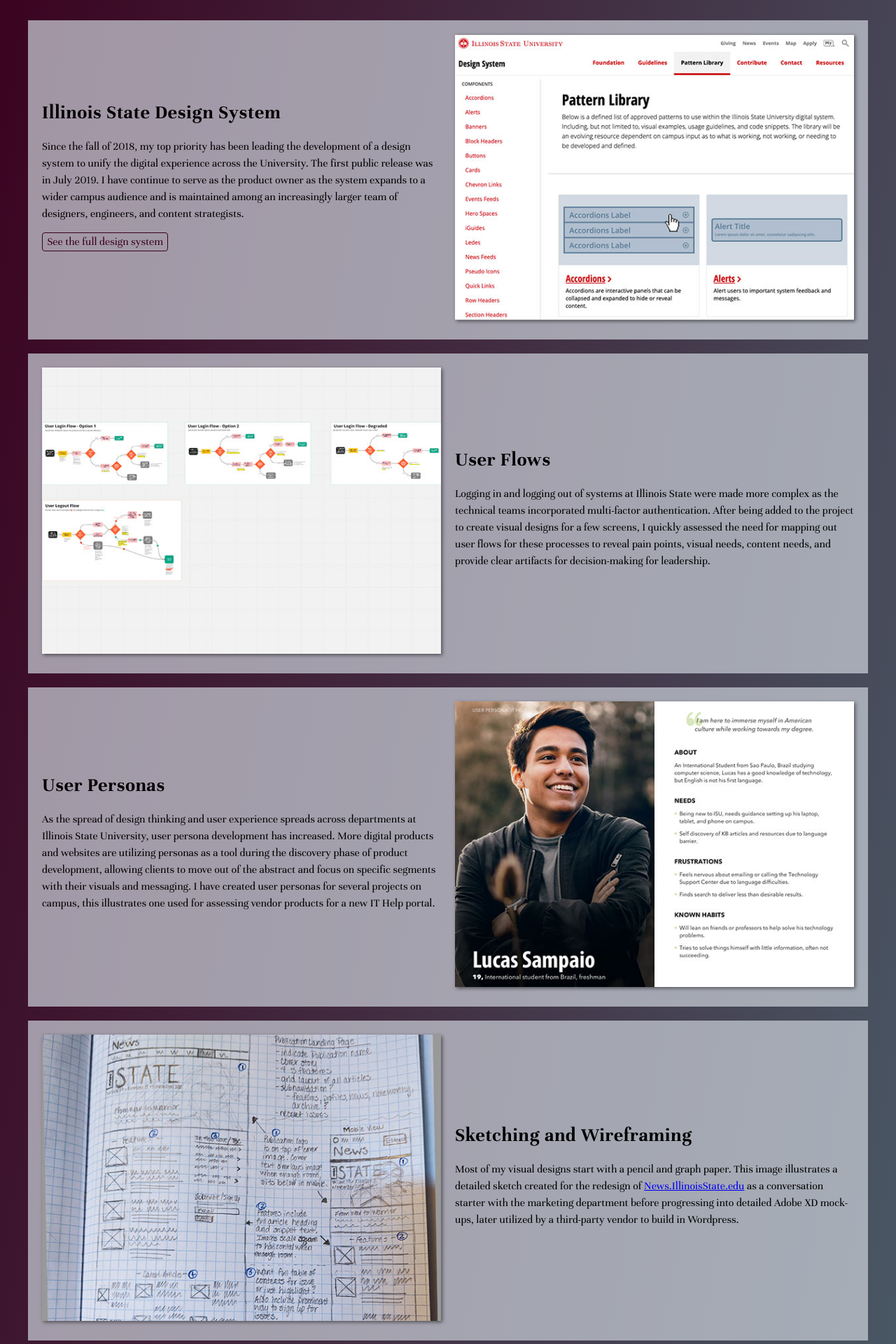
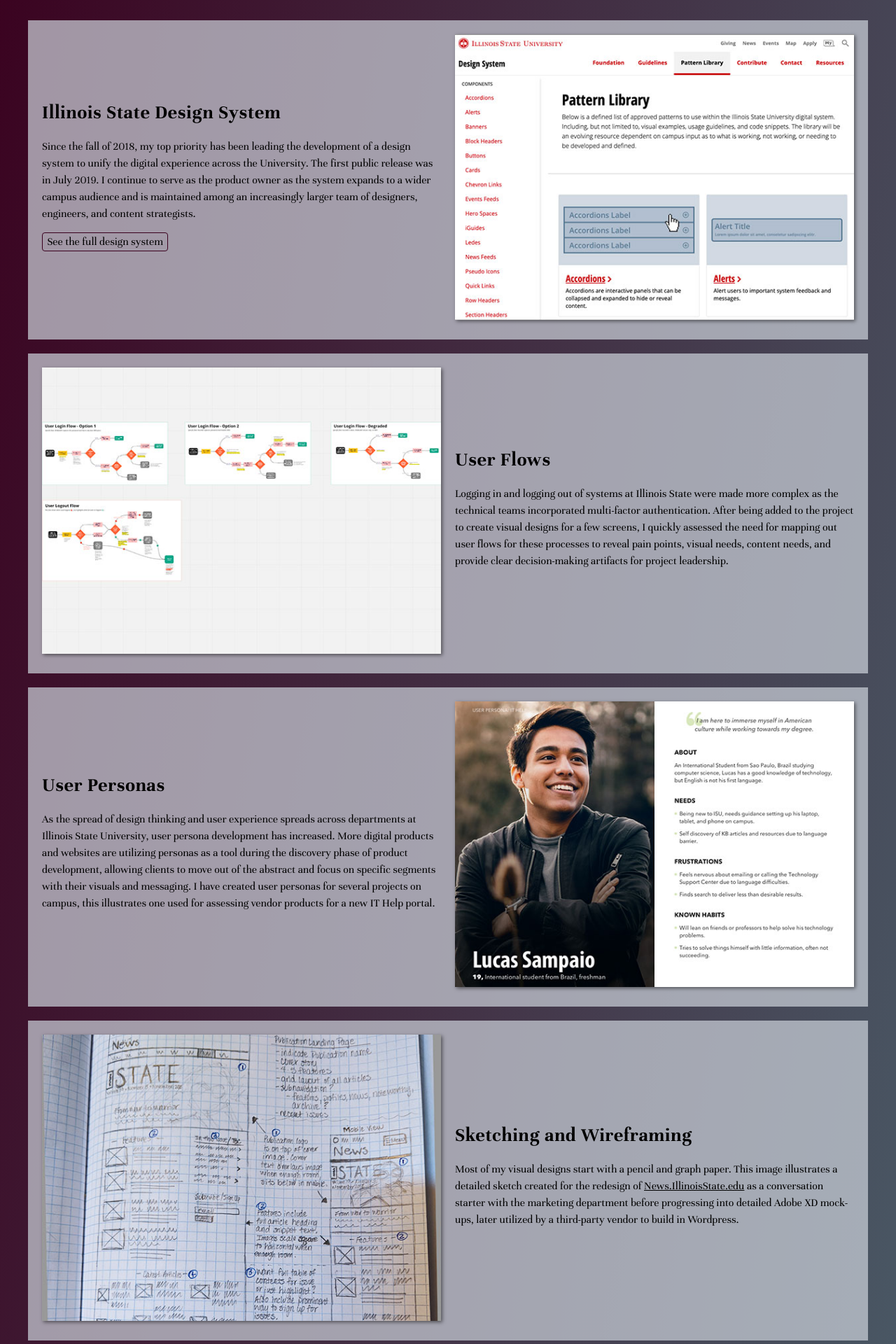
Before and after one commit to asmithorn/asmithorn.github.io, a Jekyll site: the page built from design/index.html, in a window 1280 px wide. Shown: the part 343-2263 px from the top of the page at 70% size. Built offline with Jekyll 4.4.1, drawn with Linux system fonts in a browser that asks for light colours.

Commit message:
fixed typos and added link color styling

```diff
--- a/_sass/_utilities.scss
+++ b/_sass/_utilities.scss
@@ -22,6 +22,11 @@
 
 
 //text
+.u-color--black a {
+  color: black;
+  &:hover, &:focus {text-decoration: none;}
+}
+
 .u-link {
   border: 1px solid $maroon;
   border-radius: .25em;
--- a/design/index.html
+++ b/design/index.html
@@ -21,7 +21,7 @@
       </div>
       <div class="o-two-col__left">
         <h2>Illinois State Design System</h2>
-        <p>Since the fall of 2018, my top priority has been leading the development of a design system to unify the digital experience across the University. The first public release was in July 2019. I have continue to serve as the product owner as the system expands to a wider campus audience and is maintained among an increasingly larger team of designers, engineers, and content strategists.</p>
+        <p>Since the fall of 2018, my top priority has been leading the development of a design system to unify the digital experience across the University. The first public release was in July 2019. I continue to serve as the product owner as the system expands to a wider campus audience and is maintained among an increasingly larger team of designers, engineers, and content strategists.</p>
         <p><a class="u-link" href="https://designsystem.illinoisstate.edu/">See the full design system</a></p>
       </div>
     </section>
@@ -37,7 +37,7 @@
       </div>
       <div class="o-two-col__right">
         <h2>User Flows</h2>
-        <p>Logging in and logging out of systems at Illinois State were made more complex as the technical teams incorporated multi-factor authentication. After being added to the project to create visual designs for a few screens, I quickly assessed the need for mapping out user flows for these processes to reveal pain points, visual needs, content needs, and provide clear artifacts for decision-making for leadership.</p>
+        <p>Logging in and logging out of systems at Illinois State were made more complex as the technical teams incorporated multi-factor authentication. After being added to the project to create visual designs for a few screens, I quickly assessed the need for mapping out user flows for these processes to reveal pain points, visual needs, content needs, and provide clear decision-making artifacts for project leadership.</p>
       </div>
     </section>
   </div>
```
